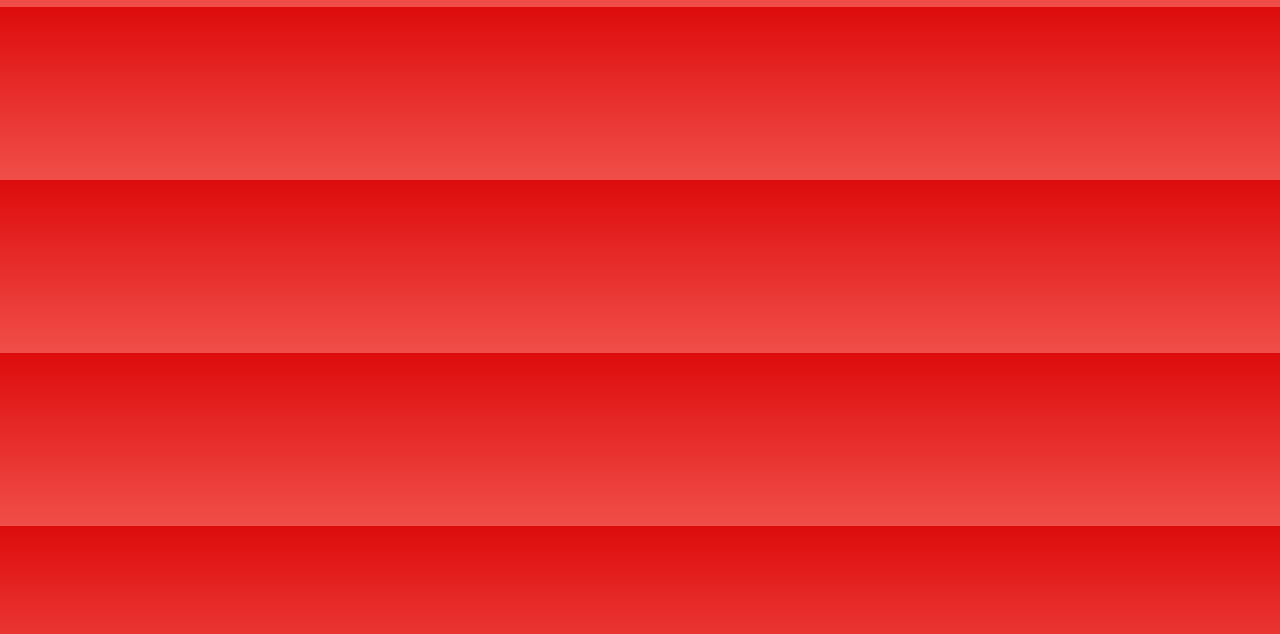
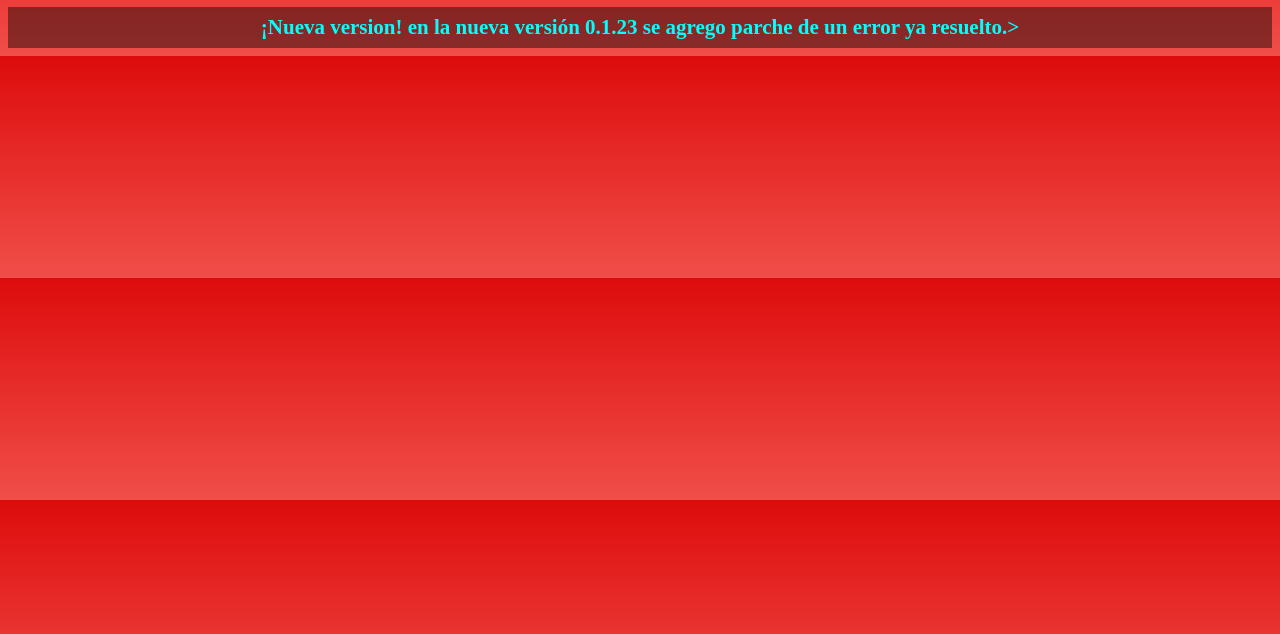
Before and after one commit to leobay23/leobay23.github.io, a plain HTML site: page novedades.html in a window 1280 px wide. Shown: the part 166-800 px from the top of the page. Drawn offline with Linux system fonts and the light colour scheme.

Commit message:
Actualizar novedades.html
Actualización de cambios

```diff
--- a/novedades.html
+++ b/novedades.html
@@ -14,6 +14,7 @@
      <h3>Toca Ghost y te llevara al inicio.</h3>
     </div>
     <h1>Novedades</h1>
+<h3>¡Nueva version! en la nueva versión 0.1.23 se agrego parche de un error ya resuelto.>
 <script src="redireccion.js"></script>
 </body>
 </html>
```
